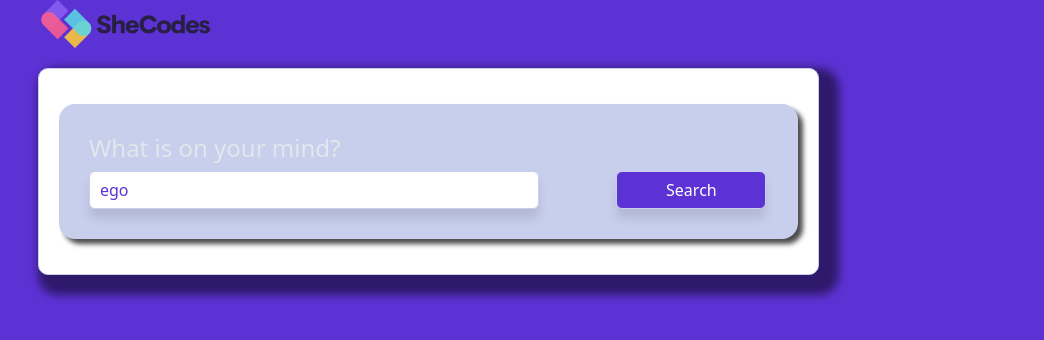
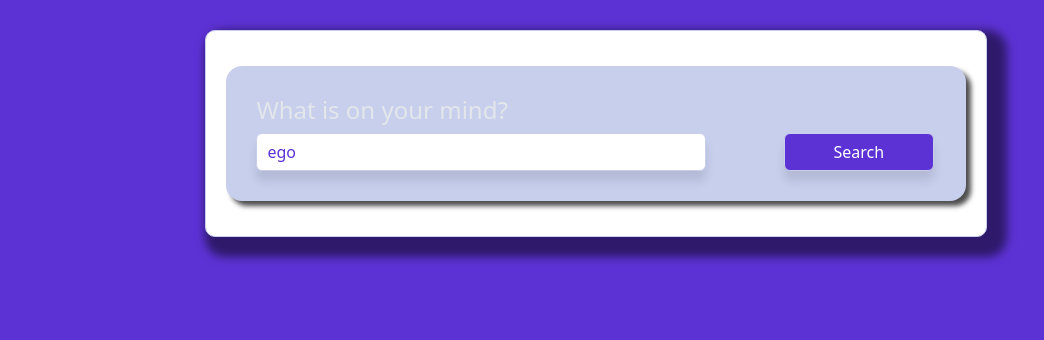
Before and after one commit to Nwakaego-Ego/dictionary-app, a React (Create React App) app: page / in a window 1280 px wide. Shown: the top 340 px of the page, without its empty margins (44-1088 px from the left). Built offline with nearby package versions, Linux system fonts and the light colour scheme; no server answers.

Commit message:
dictionary.css

```diff
--- a/src/App.js
+++ b/src/App.js
@@ -1,4 +1,4 @@
-import logo from './shecodes-logo.png';
+
 import Dictionary from "./Dictionary"
 import './App.css';
 
@@ -6,7 +6,7 @@
   return (
     <div className="App">
       <header className="App-header">
-        <img src={logo} className="App-logo" alt="logo" />
+        {/* <img src={logo} className="App-logo" alt="logo" /> */}
 
         <Dictionary default="ego"/>
 
--- a/src/Dictionary.css
+++ b/src/Dictionary.css
@@ -5,8 +5,10 @@
     background-color:  white ;
     border-radius: 10px;
     box-shadow: 10px 10px 10px 10px rgba(0, 0, 0, 0.5);
-    margin: 0 0 15px 0;
+    /* margin: 30px 0 15px 0; */
     width: 70%;
+    margin: 0 auto;
+    margin-top: 30px;
 
 }
 
```
